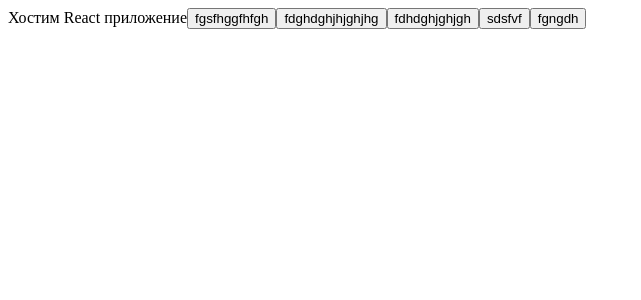
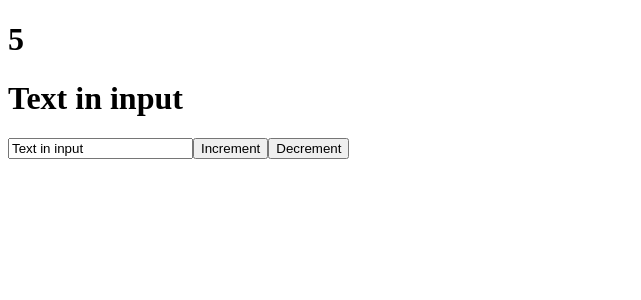
Before and after one commit to Talex210/train_ulbi_tv, a React (Create React App) app: page / in a window 1280 px wide. Shown: the top 300 px of the page, without its empty margins (0-641 px from the left). Built offline with nearby package versions, Linux system fonts and the light colour scheme.

Commit message:
Работа с состоянием, useState. Управляемый input - управляемый компонент, двухсторонее связывание

```diff
--- a/public/index.html
+++ b/public/index.html
@@ -3,7 +3,7 @@
 <head>
     <meta charset="utf-8"/>
     <meta name="viewport" content="width=device-width, initial-scale=1"/>
-    <title>React App</title>
+    <title>Train for Ulbi</title>
 </head>
 <body>
 <noscript>You need to enable JavaScript to run this app.</noscript>
--- a/src/App.js
+++ b/src/App.js
@@ -1,14 +1,24 @@
-import React from 'react';
+import React, {useState} from 'react';
 
 function App() {
+    const [likes, setLikes] = useState(5)
+    const [value, setValue] = useState('Text in input')
+
+    function increment() {
+        setLikes(likes + 1)
+    }
+
+    function decrement() {
+        setLikes(likes - 1)
+    }
+
     return (
         <div className="App">
-            Хостим React приложение
-            <button>fgsfhggfhfgh</button>
-            <button>fdghdghjhjghjhg</button>
-            <button>fdhdghjghjgh</button>
-            <button>sdsfvf</button>
-            <button>fgngdh</button>
+            <h1>{likes}</h1>
+            <h1>{value}</h1>
+            <input type='text' value={value} onChange={event => setValue(event.target.value)}/>
+            <button onClick={increment}>Increment</button>
+            <button onClick={decrement}>Decrement</button>
         </div>
     );
 }
--- a/src/index.js
+++ b/src/index.js
@@ -3,8 +3,6 @@
 import App from './App';
 
 ReactDOM.render(
-    <React.StrictMode>
-        <App/>
-    </React.StrictMode>,
+    <App/>,
     document.getElementById('root')
 );
```
